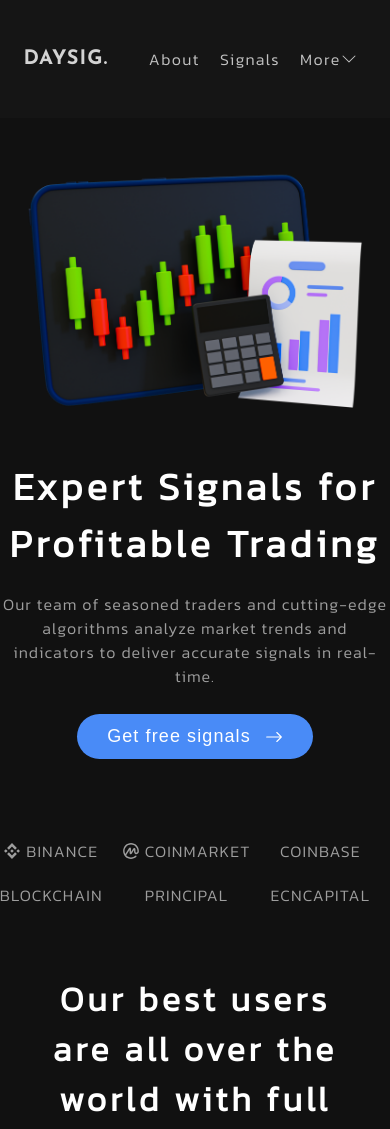
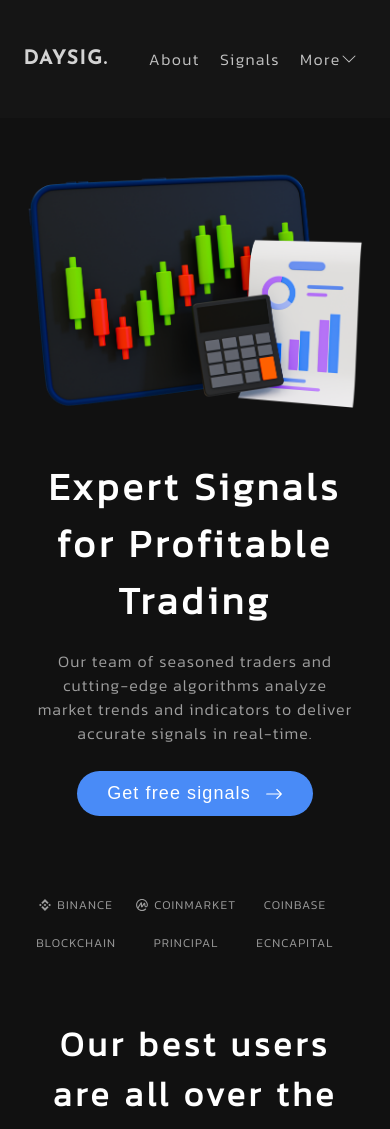
Before and after one commit to YusufjonAbdumajidov/daysig, a React (Create React App) app in the folder myapp/: page / in a window 390 px wide. Shown: the top 1129 px of the page. Built offline with nearby package versions, Linux system fonts and the light colour scheme.

Commit message:
finishing the main section

```diff
--- a/myapp/src/Styles/Main.scss
+++ b/myapp/src/Styles/Main.scss
@@ -45,6 +45,8 @@ main{
             position: relative;
             transform: translateY(60px);
             display: flex;
+
+
 
             div{
                 display: flex;
@@ -250,11 +252,17 @@ main{
                 transform: translateY(60px);
                 padding-bottom: 0px;
 
+
+
                 div{
                     display: flex;
                     flex-direction: column;
 
                     margin-right: 0px;
+
+                    p{
+                        font-size: 12px;
+                    }
 
                     .sponsorIcon{
                         margin-right: 6px;
--- a/myapp/src/Styles/Navbar.scss
+++ b/myapp/src/Styles/Navbar.scss
@@ -1,6 +1,7 @@
 @import url('https://fonts.googleapis.com/css2?family=Kanit:wght@300&display=swap');
 @import url('https://fonts.googleapis.com/css2?family=Josefin+Sans:wght@700&display=swap');
 header{
+    // position: fixed;
     background-color: #151515;
     width: 100%;
     // border: 1px solid #f9f9f9;
```
